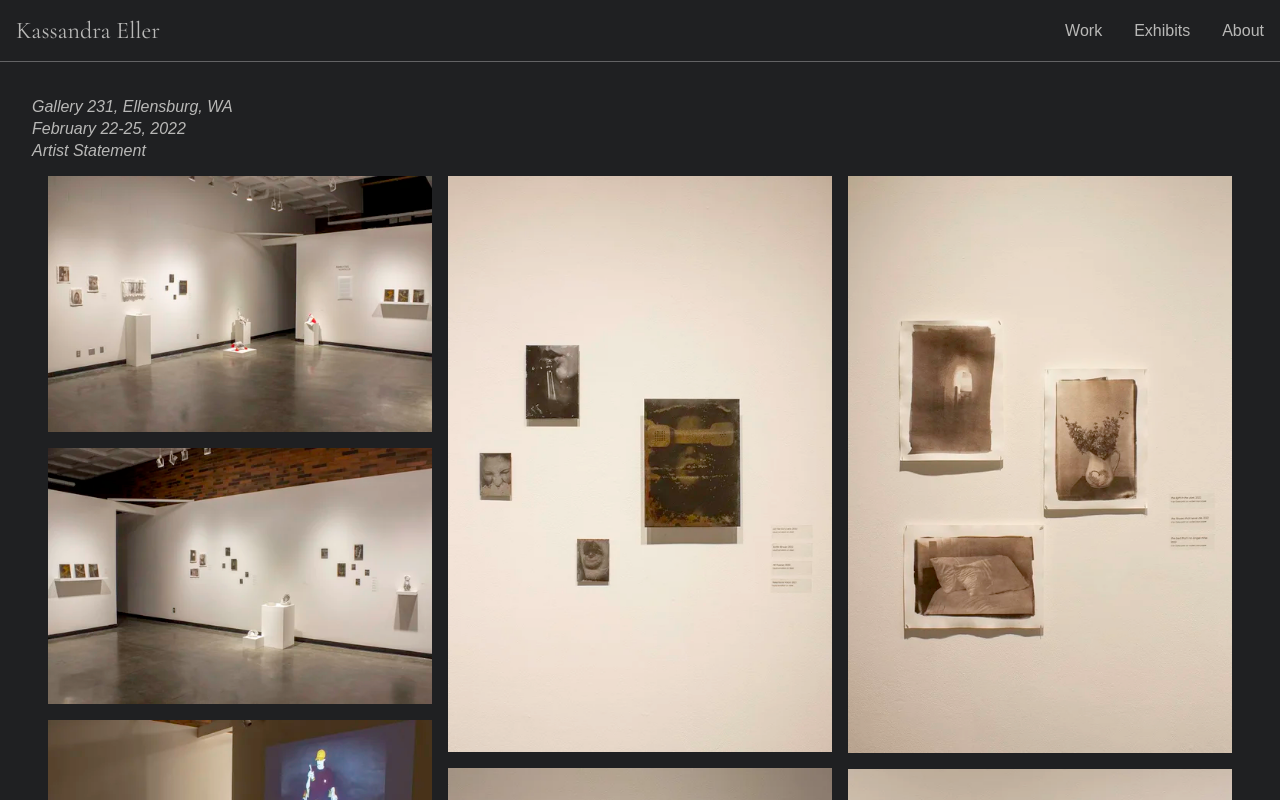
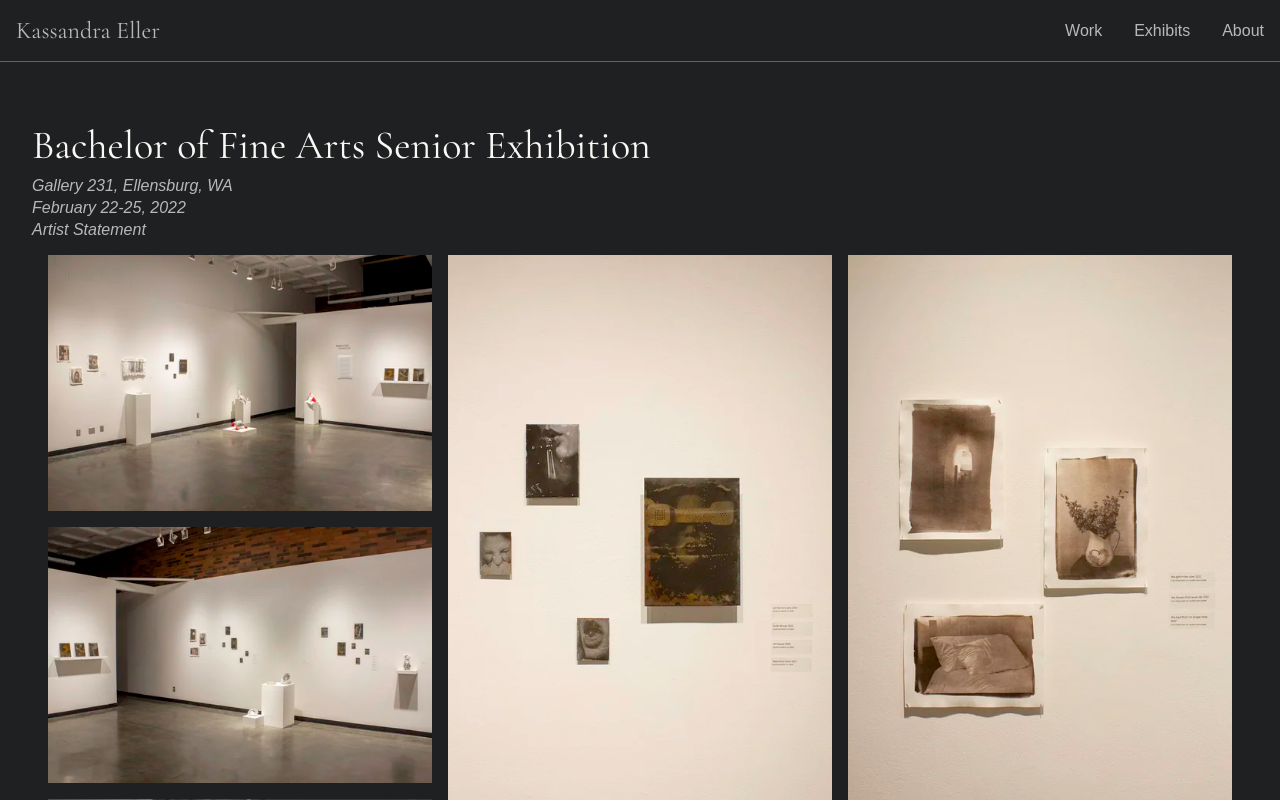
Before and after one commit to JEller98/Photography-Site, a React (Vite) app: page /exhibits/senior-exhibit in a window 1280 px wide. Shown: the top 800 px of the page. Built offline with nearby package versions, Linux system fonts and the light colour scheme; a web font is replaced by a local one.

Commit message:
Added exhibit title to page

```diff
--- a/src/pages/ExhibitIndividual.jsx
+++ b/src/pages/ExhibitIndividual.jsx
@@ -13,6 +13,8 @@ export default function ExhibitIndividual() {
     return (
         <>
             <Helmet><title>{exhibit.title} - Kassandra Eller</title></Helmet>
+
+            <h1 className = "project-title">{exhibit.title}</h1>
 
             <p className = "project-meta">{exhibit.venue}</p>
             <p className = "project-meta">{exhibit.date}</p>
```
